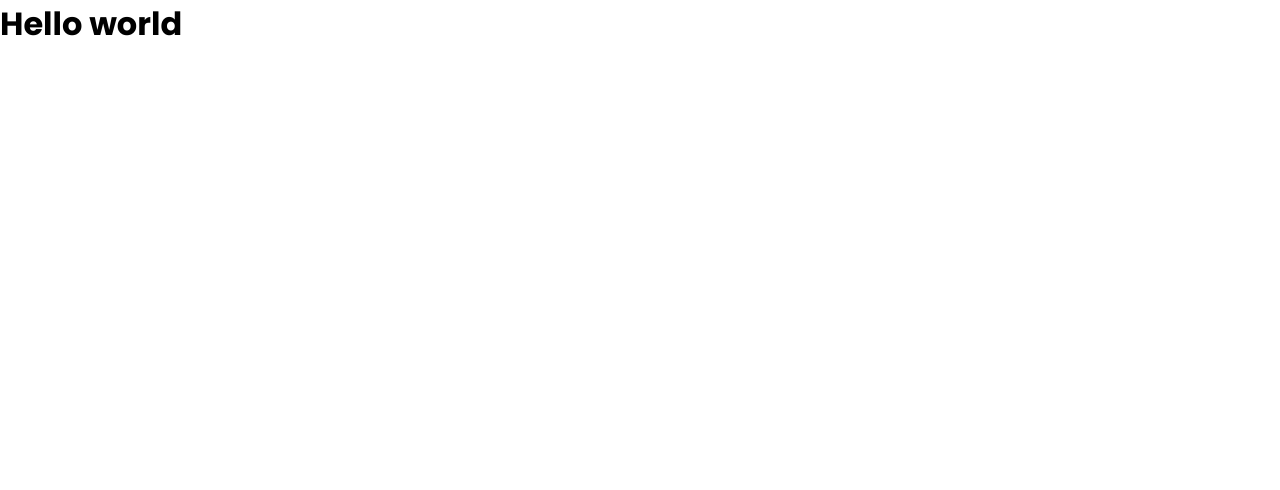
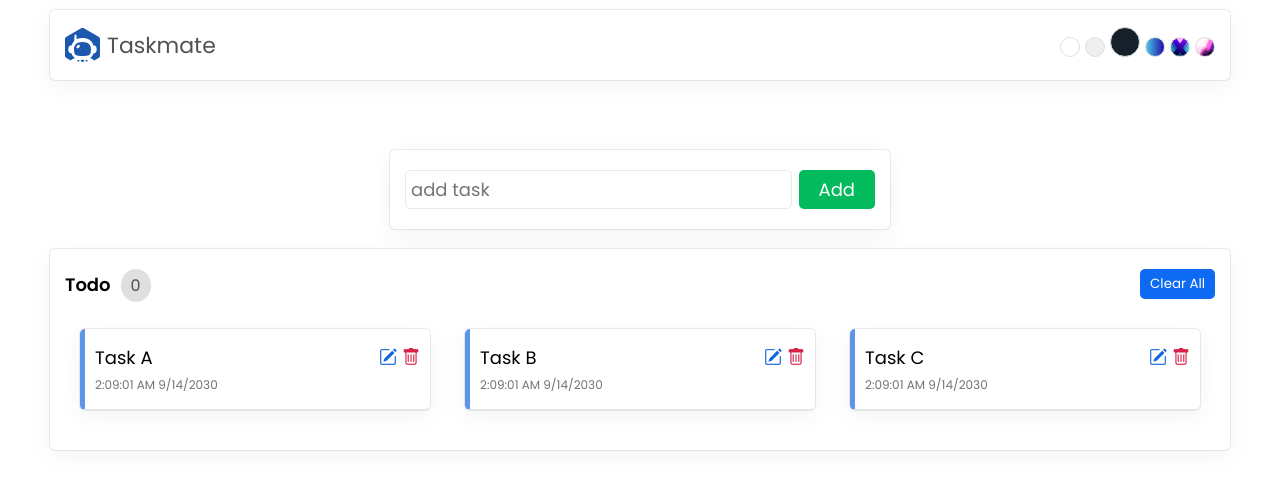
Before and after one commit to rahul01-git/Taskmate, a React (Vite) app: page / in a window 1280 px wide. Shown: the top 490 px of the page. Built offline with nearby package versions, Linux system fonts and the light colour scheme.

Commit message:
basic ui setup

```diff
--- a/src/App.jsx
+++ b/src/App.jsx
@@ -1,8 +1,13 @@
 import './App.css'
+import AddTask from './components/AddTask'
+import Header from './components/Header'
+import ShowTask from './components/ShowTask'
 function App() {
   return (
-    <div className="App">
-      <h1>Hello world</h1>
+    <div className="container">
+      <Header/>
+      <AddTask/>
+      <ShowTask/>
     </div>
   )
 }
--- /dev/null
+++ b/src/components/AddTask.jsx
@@ -0,0 +1,18 @@
+import React from "react";
+
+export default function AddTask() {
+  return (
+    <section className="addTask">
+      <form>
+        <input
+          type="text"
+          placeholder="add task"
+          name="task"
+          autoComplete="off"
+          maxLength='25'
+        />
+        <button type="submit">Add</button>
+      </form>
+    </section>
+  );
+}
--- /dev/null
+++ b/src/components/Header.jsx
@@ -0,0 +1,20 @@
+import React from 'react'
+import Logo from '../assets/logo.svg'
+export default function Header() {
+  return (
+    <header>
+        <div className="logo">
+            <img src={Logo} alt="Taskmate Logo" />
+            <span>Taskmate</span>
+        </div>
+        <div className="themeSelector">
+            <span className='light'></span>
+            <span className='medium'></span>
+            <span className='dark activeTheme'></span>
+            <span className='gradientOne'></span>
+            <span className='gradientTwo'></span>
+            <span className='gradientThree'></span>
+        </div>
+    </header>
+  )
+}
--- /dev/null
+++ b/src/components/ShowTask.jsx
@@ -0,0 +1,32 @@
+import React from "react";
+
+export default function ShowTask() {
+  const tasks = [
+    { id: 1001, name: "Task A", time: "2:09:01 AM 9/14/2030" },
+    { id: 1001, name: "Task B", time: "2:09:01 AM 9/14/2030" },
+    { id: 1001, name: "Task C", time: "2:09:01 AM 9/14/2030" },
+  ];
+  return (
+    <section className="showTask">
+      <div className="head">
+        <div>
+          <span className="title">Todo</span>
+          <span className="count">0</span>
+        </div>
+        <button className="clearAll">Clear All</button>
+      </div>
+      <ul>
+        {tasks.map((task) => (
+          <li>
+            <p>
+              <span className="name">{task.name}</span>
+              <span className="time"> {task.time}</span>
+            </p>
+            <i className="bi bi-pencil-square"></i>
+            <i className="bi bi-trash"></i>
+          </li>
+        ))}
+      </ul>
+    </section>
+  );
+}
--- a/src/index.css
+++ b/src/index.css
@@ -144,6 +144,11 @@ header .themeSelector .activeTheme{
   box-shadow: var(--box-shadow);
 }
 
+.showTask .head{
+  display: flex;
+  align-items: center;
+  justify-content: space-between;
+}
 .showTask p.head{
   padding: 10px 0px 20px 0px;
   border-bottom: 1px solid #dfdfdf;
@@ -176,6 +181,7 @@ header .themeSelector .activeTheme{
   padding: 5px 10px;
   border-radius: 5px;
   cursor: pointer;
+  border: none;
 }
 
 .showTask .clearAll:hover{
```
